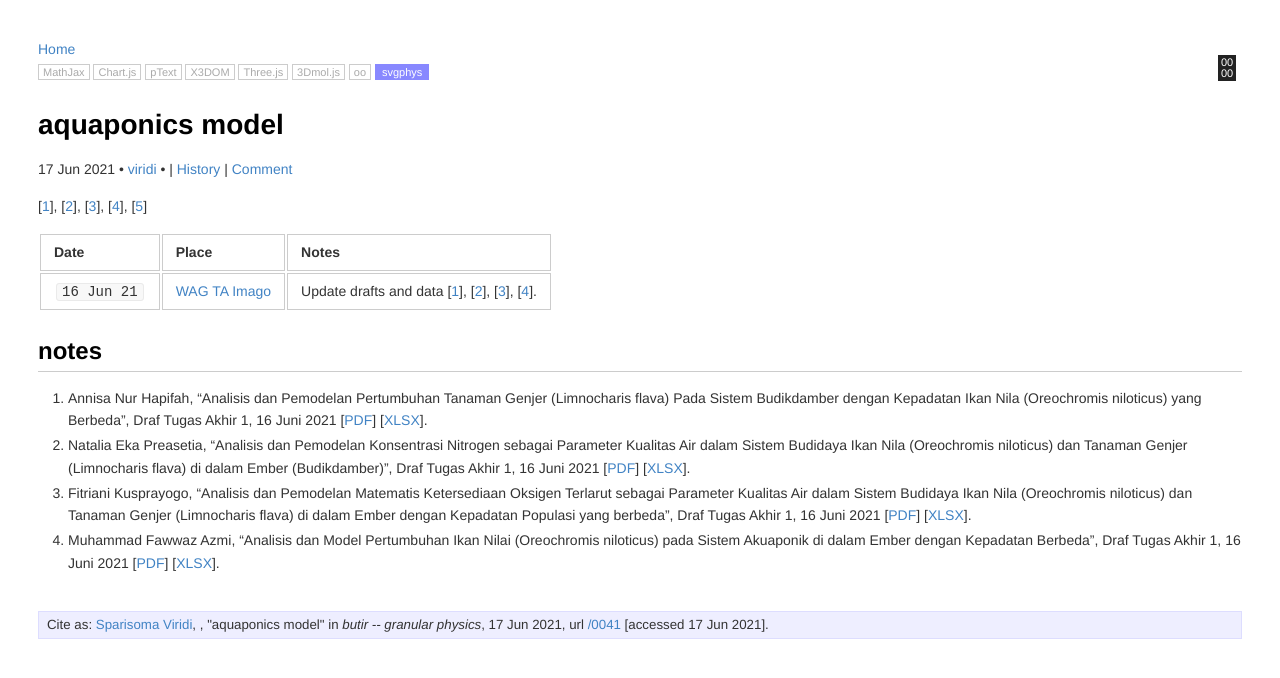
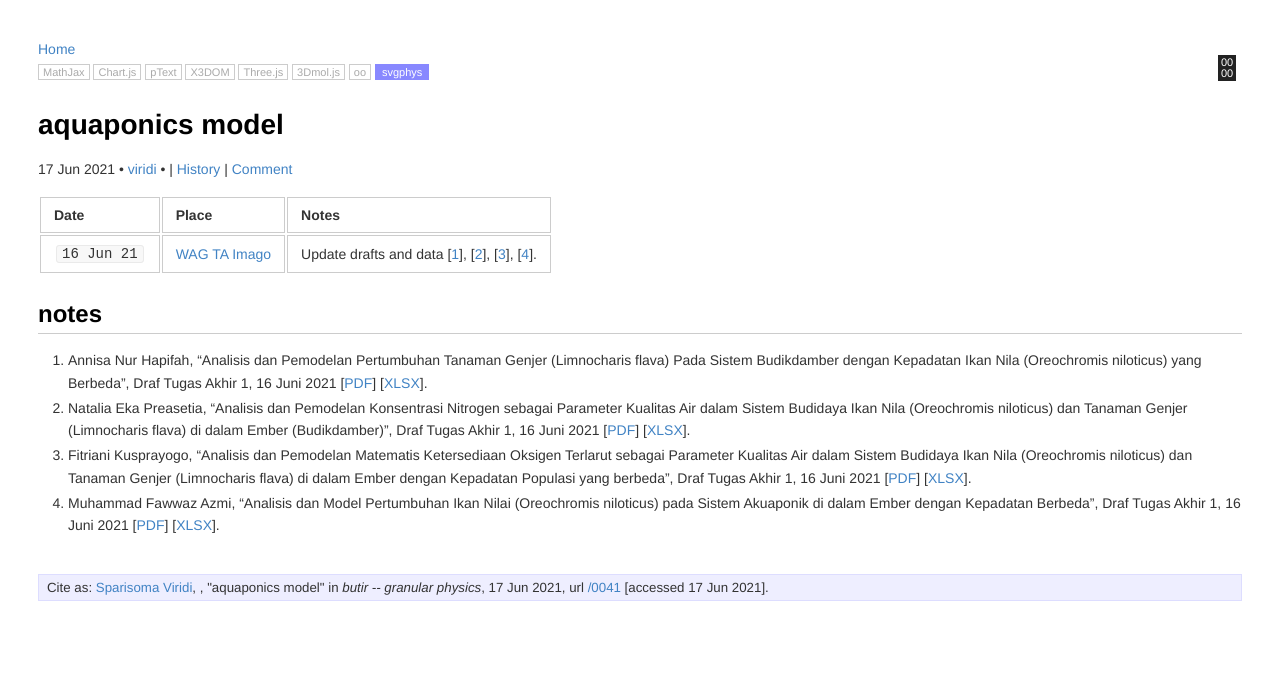
Before and after one commit to dudung/butir, a Jekyll site: the page built from _posts/0/04/2021-06-16-aquaponics-model.md, in a window 1280 px wide. Shown: the top 678 px of the page. Built offline with Jekyll 4.4.1, drawn with Linux system fonts in a browser that asks for light colours.

Commit message:
edit time

```diff
--- a/_posts/0/04/2021-06-16-aquaponics-model.md
+++ b/_posts/0/04/2021-06-16-aquaponics-model.md
@@ -13,14 +13,12 @@
 svgphys: true
 category: code
 tags: ["discussion", "bachelor", "s1", "aquaponics", "plant", "fish", "model"]
-date: 2021-06-17 10:57:00 +0700
+date: 2021-06-17 16:29:00 +0700
 permalink: /0041
 src: https://github.com/dudung/butir/commits/main/_posts/0/04/2021-06-16-aquaponics-model.md
 twitter_username: 6unpnp
 nodes: ['0000']
 ---
-
-[[1](#r01)], [[2](#r02)], [[3](#r03)], [[4](#r02)], [[5](#r02)]
 
 Date | Place | Notes
 :- | :- | :-
```
